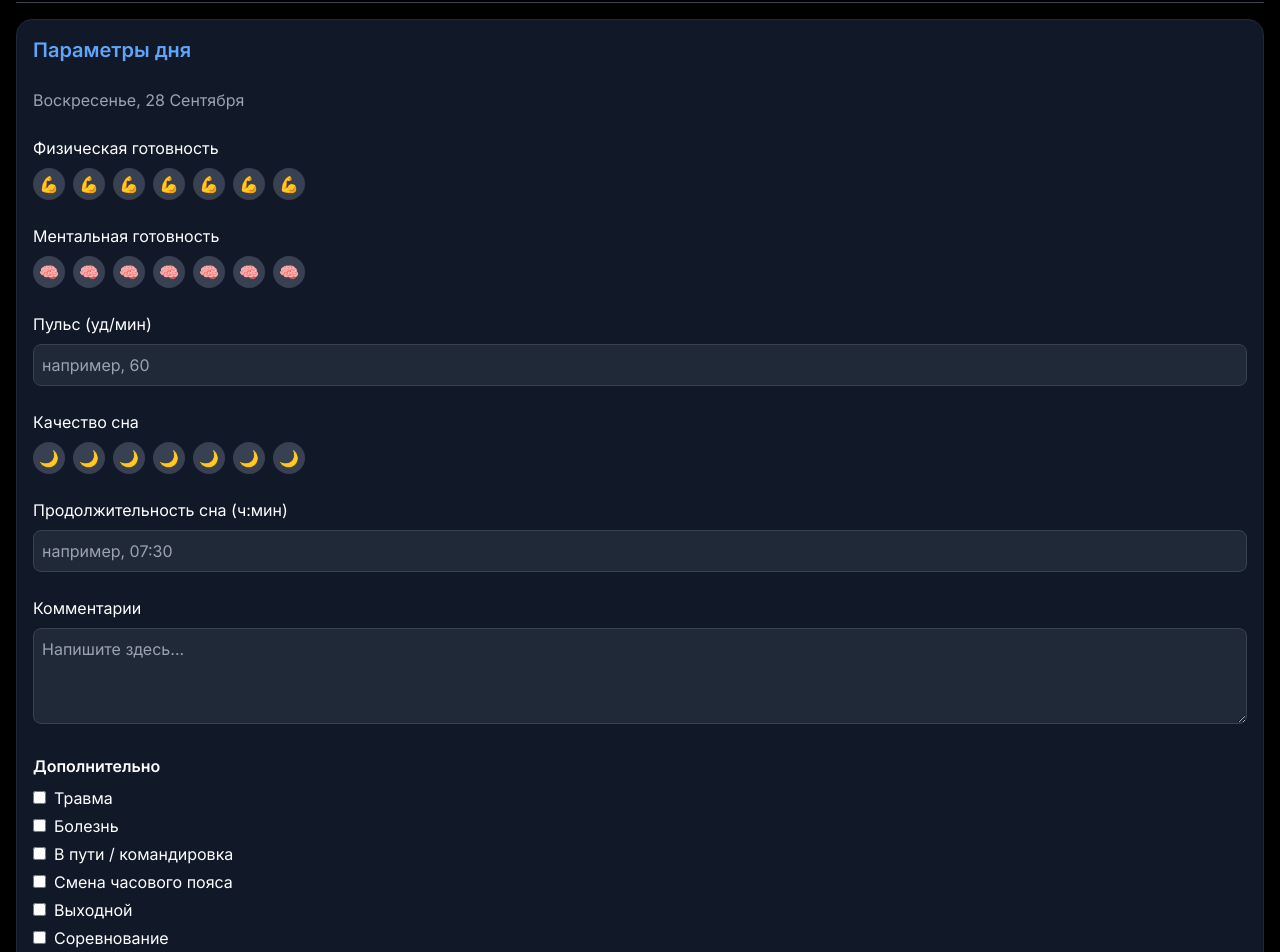
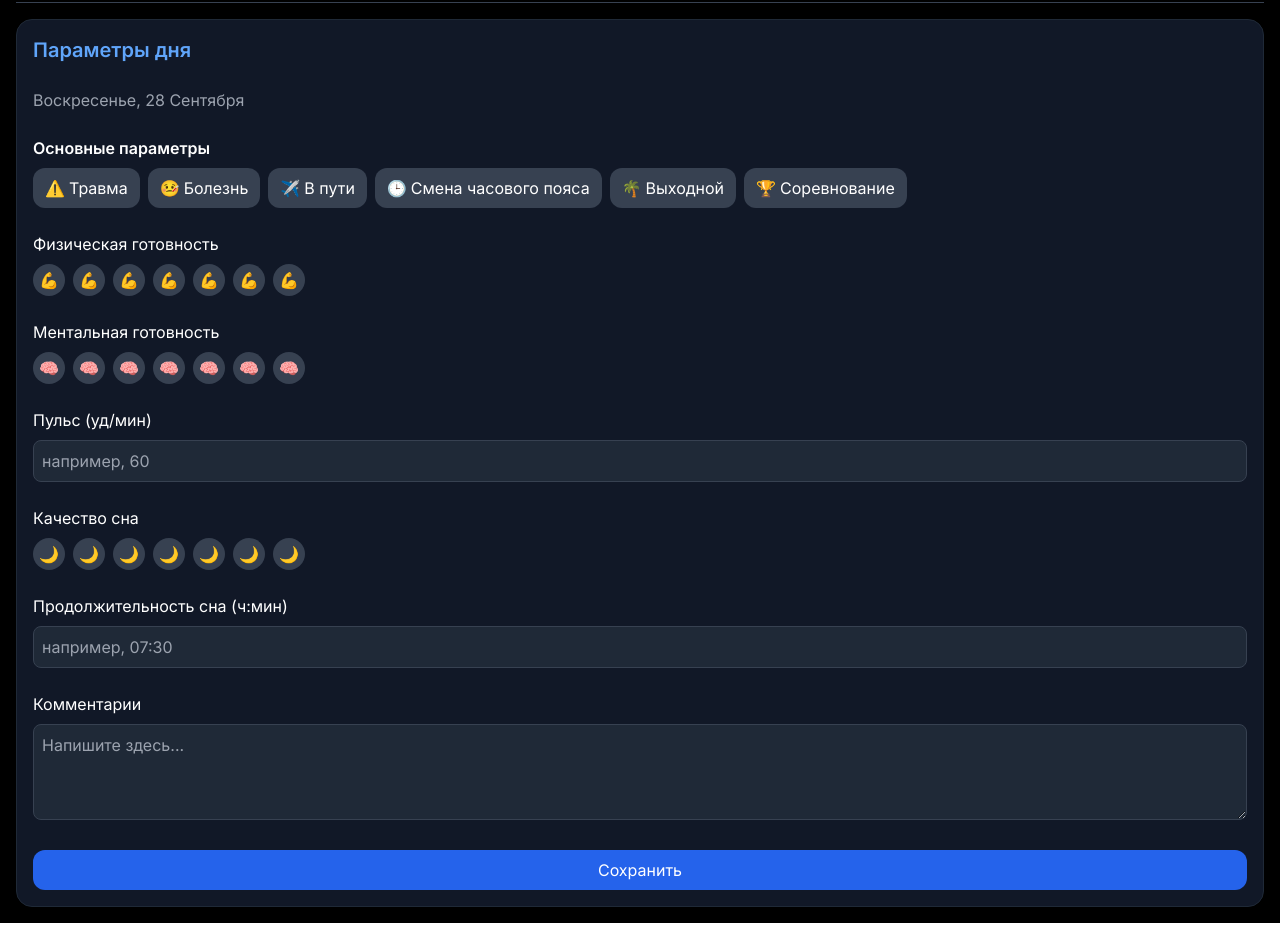
Before and after one commit to mbaliabin/dagbook-test, a React (Vite) app in the folder fasx-frontend/: page /daily in a window 1280 px wide. Shown: the part 60-1012 px from the top of the page. After the commit the page ends 983 px from the top, so only its background shows below. Built offline with nearby package versions, Linux system fonts and the light colour scheme.

Commit message:
Доработка DailyParameters.tsx 3

```diff
--- a/fasx-frontend/src/pages/DailyParameters.tsx
+++ b/fasx-frontend/src/pages/DailyParameters.tsx
@@ -10,14 +10,13 @@ export default function DailyParameters() {
   const [comment, setComment] = useState("");
 
   // Новые параметры
-  const [skadet, setSkadet] = useState(false); // травма
-  const [syk, setSyk] = useState(false); // болезнь
-  const [paReise, setPaReise] = useState(false); // в пути / командировка
-  const [hoydedogn, setHoydedogn] = useState(false); // смена часового пояса
-  const [fridag, setFridag] = useState(false); // выходной
-  const [konkurranse, setKonkurranse] = useState(false); // соревнование
+  const [skadet, setSkadet] = useState(false);
+  const [syk, setSyk] = useState(false);
+  const [paReise, setPaReise] = useState(false);
+  const [hoydedogn, setHoydedogn] = useState(false);
+  const [fridag, setFridag] = useState(false);
+  const [konkurranse, setKonkurranse] = useState(false);
 
-  // Динамическая дата
   const today = new Date().toLocaleDateString("ru-RU", {
     weekday: "long",
     day: "2-digit",
@@ -26,18 +25,18 @@ export default function DailyParameters() {
 
   const handleSave = () => {
     const data = {
+      skadet,
+      syk,
+      paReise,
+      hoydedogn,
+      fridag,
+      konkurranse,
       physical,
       mental,
       sleepQuality,
       pulse,
       sleepDuration,
       comment,
-      skadet,
-      syk,
-      paReise,
-      hoydedogn,
-      fridag,
-      konkurranse,
     };
     console.log("Сохранённые данные:", data);
     alert("Данные сохранены ✅");
@@ -72,6 +71,67 @@ export default function DailyParameters() {
             Параметры дня
           </h2>
           <p className="text-gray-400 capitalize">{today}</p>
+
+          {/* Новый блок с основными параметрами */}
+          <div>
+            <p className="mb-2 font-semibold">Основные параметры</p>
+            <div className="flex flex-wrap gap-2">
+              <button
+                onClick={() => setSkadet(!skadet)}
+                className={`px-3 py-2 rounded-xl flex items-center space-x-1 ${
+                  skadet ? "bg-red-600" : "bg-gray-700"
+                }`}
+              >
+                <span>⚠️</span>
+                <span>Травма</span>
+              </button>
+              <button
+                onClick={() => setSyk(!syk)}
+                className={`px-3 py-2 rounded-xl flex items-center space-x-1 ${
+                  syk ? "bg-red-500" : "bg-gray-700"
+                }`}
+              >
+                <span>🤒</span>
+                <span>Болезнь</span>
+              </button>
+              <button
+                onClick={() => setPaReise(!paReise)}
+                className={`px-3 py-2 rounded-xl flex items-center space-x-1 ${
+                  paReise ? "bg-blue-500" : "bg-gray-700"
+                }`}
+              >
+                <span>✈️</span>
+                <span>В пути</span>
+              </button>
+              <button
+                onClick={() => setHoydedogn(!hoydedogn)}
+                className={`px-3 py-2 rounded-xl flex items-center space-x-1 ${
+                  hoydedogn ? "bg-purple-500" : "bg-gray-700"
+                }`}
+              >
+                <span>🕒</span>
+                <span>Смена часового пояса</span>
+              </button>
+              <button
+                onClick={() => setFridag(!fridag)}
+                className={`px-3 py-2 rounded-xl flex items-center space-x-1 ${
+                  fridag ? "bg-green-500" : "bg-gray-700"
+                }`}
+              >
+                <span>🌴</span>
+                <span>Выходной</span>
+              </button>
+              <button
+                onClick={() => setKonkurranse(!konkurranse)}
+                className={`px-3 py-2 rounded-xl flex items-center space-x-1 ${
+                  konkurranse ? "bg-yellow-500" : "bg-gray-700"
+                }`}
+              >
+                <span>🏆</span>
+                <span>Соревнование</span>
+              </button>
+            </div>
+          </div>
 
           {/* Физическая готовность */}
           <div>
@@ -158,67 +218,6 @@ export default function DailyParameters() {
             />
           </div>
 
-          {/* Новые параметры */}
-          <div className="space-y-2">
-            <p className="mb-1 font-semibold">Дополнительно</p>
-            <div className="flex flex-col space-y-1">
-              <label>
-                <input
-                  type="checkbox"
-                  checked={skadet}
-                  onChange={(e) => setSkadet(e.target.checked)}
-                  className="mr-2"
-                />
-                Травма
-              </label>
-              <label>
-                <input
-                  type="checkbox"
-                  checked={syk}
-                  onChange={(e) => setSyk(e.target.checked)}
-                  className="mr-2"
-                />
-                Болезнь
-              </label>
-              <label>
-                <input
-                  type="checkbox"
-                  checked={paReise}
-                  onChange={(e) => setPaReise(e.target.checked)}
-                  className="mr-2"
-                />
-                В пути / командировка
-              </label>
-              <label>
-                <input
-                  type="checkbox"
-                  checked={hoydedogn}
-                  onChange={(e) => setHoydedogn(e.target.checked)}
-                  className="mr-2"
-                />
-                Смена часового пояса
-              </label>
-              <label>
-                <input
-                  type="checkbox"
-                  checked={fridag}
-                  onChange={(e) => setFridag(e.target.checked)}
-                  className="mr-2"
-                />
-                Выходной
-              </label>
-              <label>
-                <input
-                  type="checkbox"
-                  checked={konkurranse}
-                  onChange={(e) => setKonkurranse(e.target.checked)}
-                  className="mr-2"
-                />
-                Соревнование
-              </label>
-            </div>
-          </div>
-
           {/* Кнопка сохранить */}
           <button
             onClick={handleSave}
```
